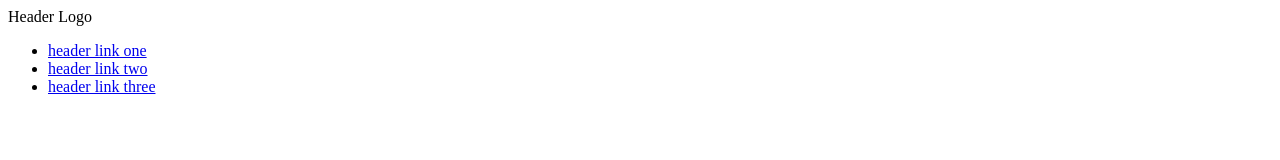
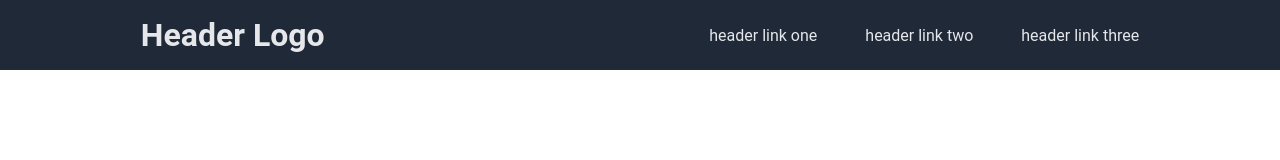
Before and after one commit to Lemuller04/odin-landing-page, a plain HTML site: page index.html in a window 1280 px wide. Drawn offline with Linux system fonts and the light colour scheme.

Commit message:
add header styles

```diff
--- a/index.html
+++ b/index.html
@@ -4,9 +4,10 @@
     <meta charset="UTF-8">
     <meta name="viewport" content="width=device-width, initial-scale=1.0">
     <title>Odin Landing Page</title>
+    <link rel="stylesheet" href="styles.css">
 </head>
 <body>
-    <header class="header">
+    <header>
         <div class="logo">Header Logo</div>
         <ul class="header-links">
             <li><a href="#">header link one</a></li>
--- a/styles.css
+++ b/styles.css
@@ -0,0 +1,40 @@
+* {
+    margin: 0;
+    padding: 0;
+    box-sizing: border-box;
+}
+
+body {
+    font-family: roboto, 'Courier New', Courier, monospace;
+}
+
+/* HEADER CSS */
+
+header {
+    display: flex;
+    background-color: #1F2937;
+    color: #E5E7EB;
+    padding: 16px;
+}
+
+header ul {
+    display: flex;
+    margin-left: auto;
+    margin-right: 10%;
+    align-items: center;
+    gap: 48px;
+}
+
+header ul,
+header a {
+    list-style-type: none;
+    text-decoration: none;
+    color: inherit;
+}
+
+.logo {
+    margin-left: 10%;
+    margin-right: auto;
+    font-size: 32px;
+    font-weight: 700;
+}
```
